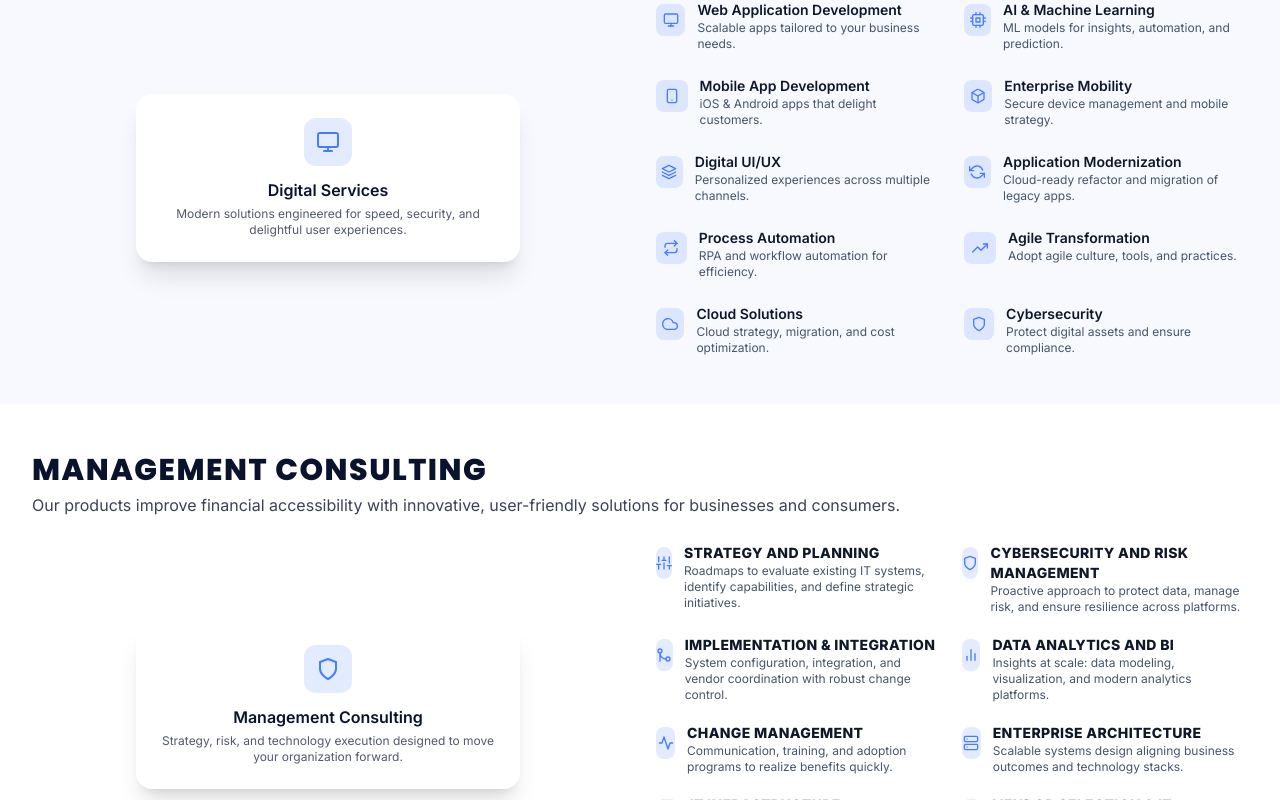
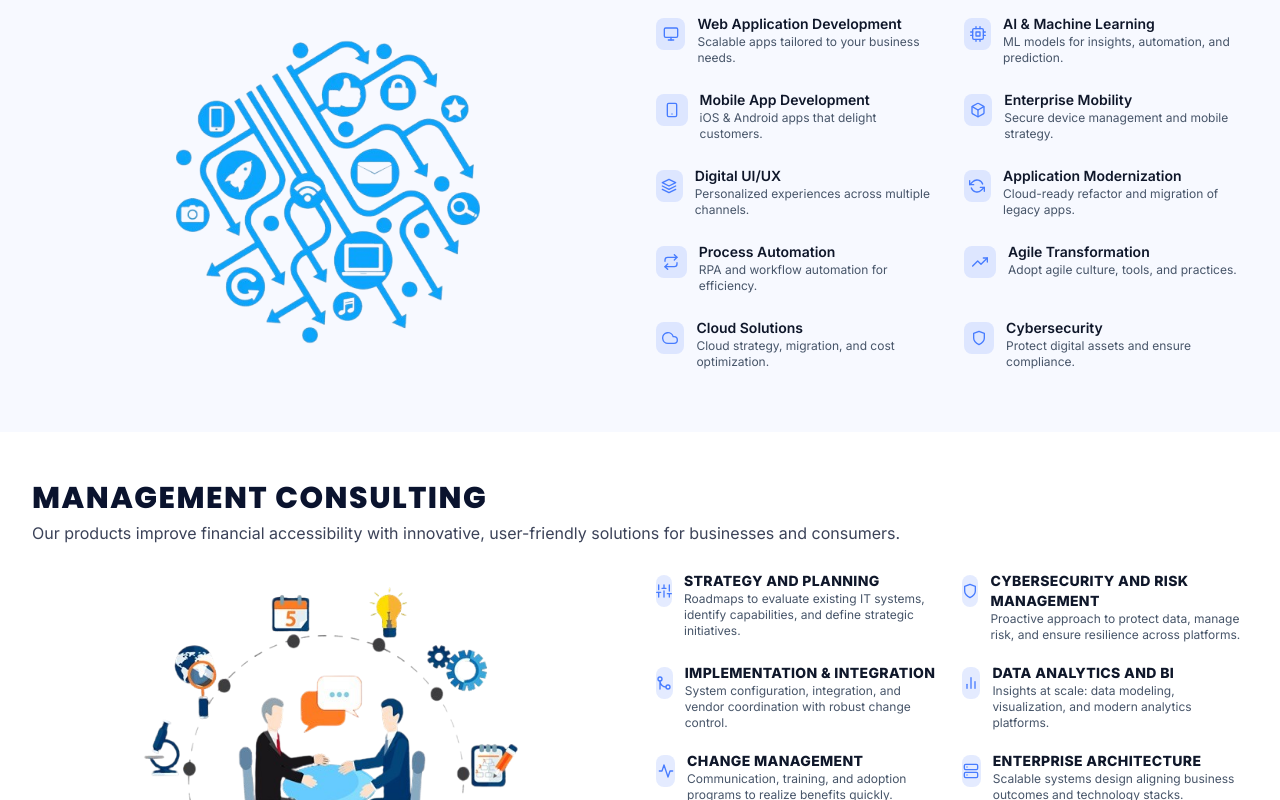
Before and after one commit to Jawa090/Rush-corporation, a React app: page / in a window 1280 px wide. Shown: the part 2160-2960 px from the top of the page. Built offline with nearby package versions, Linux system fonts and the light colour scheme.

Commit message:
image update

```diff
--- a/src/components/ManagementConsulting.js
+++ b/src/components/ManagementConsulting.js
@@ -20,14 +20,16 @@ const ManagementConsulting = () => {
           Our products improve financial accessibility with innovative, user-friendly solutions for businesses and consumers.
         </p>
         <div className="grid grid-cols-1 lg:grid-cols-2 gap-8 items-center">
-          {/* Left decorative card (matching Services style) */}
+          {/* Left image */}
           <div className="relative hidden md:flex items-center justify-center">
-            <div className="rounded-2xl bg-white shadow-xl p-6 text-center max-w-sm">
-              <div className="mx-auto mb-3 inline-flex items-center justify-center w-12 h-12 rounded-xl bg-[#477CFF]/15 text-[#477CFF]">
-                <FiShield className="w-6 h-6" />
+            <div className="w-full max-w-sm">
+              <div className="rounded-2xl overflow-hidden">
+                <img
+                  src="/management.jpg"
+                  alt="Management Consulting"
+                  className="w-full h-auto object-cover"
+                />
               </div>
-              <div className="font-semibold text-[#0a132e]">Management Consulting</div>
-              <div className="text-xs text-[#0a132e]/70 mt-1">Strategy, risk, and technology execution designed to move your organization forward.</div>
             </div>
           </div>
 
--- a/src/components/ServicesSection.js
+++ b/src/components/ServicesSection.js
@@ -22,14 +22,16 @@ const ServicesSection = () => {
         </p>
 
         <div className="grid grid-cols-1 lg:grid-cols-2 gap-8 items-center">
-          {/* Left decorative illustration */}
+          {/* Left image */}
           <div className="relative hidden md:flex items-center justify-center">
-            <div className="rounded-2xl bg-white shadow-xl p-6 text-center max-w-sm">
-              <div className="mx-auto mb-3 inline-flex items-center justify-center w-12 h-12 rounded-xl bg-[#477CFF]/15 text-[#477CFF]">
-                <FiMonitor className="w-6 h-6" />
+            <div className="w-full max-w-sm">
+              <div className="rounded-2xl overflow-hidden">
+                <img
+                  src="/service.png"
+                  alt="Services We Offer"
+                  className="w-full h-auto object-cover"
+                />
               </div>
-              <div className="font-semibold text-[#0a132e]">Digital Services</div>
-              <div className="text-xs text-[#0a132e]/70 mt-1">Modern solutions engineered for speed, security, and delightful user experiences.</div>
             </div>
           </div>
 
```
Also changed, not shown: public/management.jpg (added), public/service.png (added).
